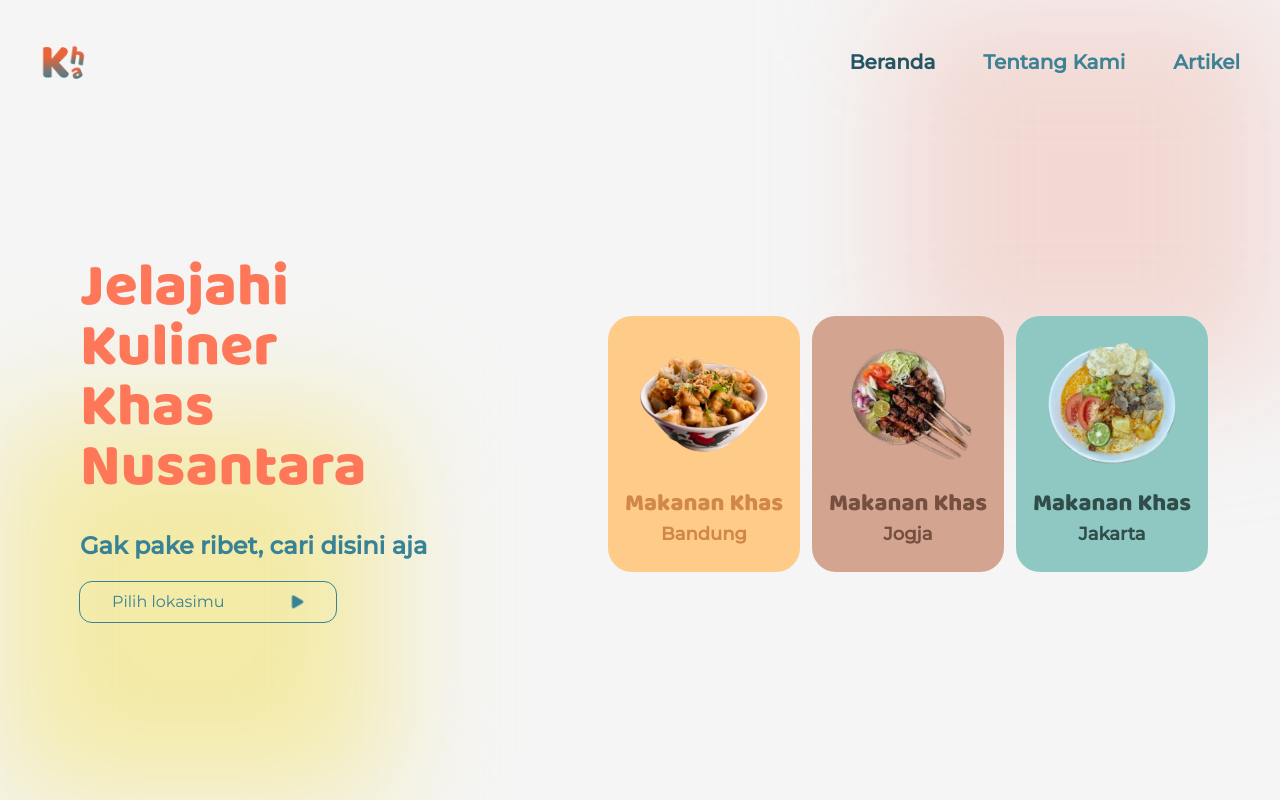
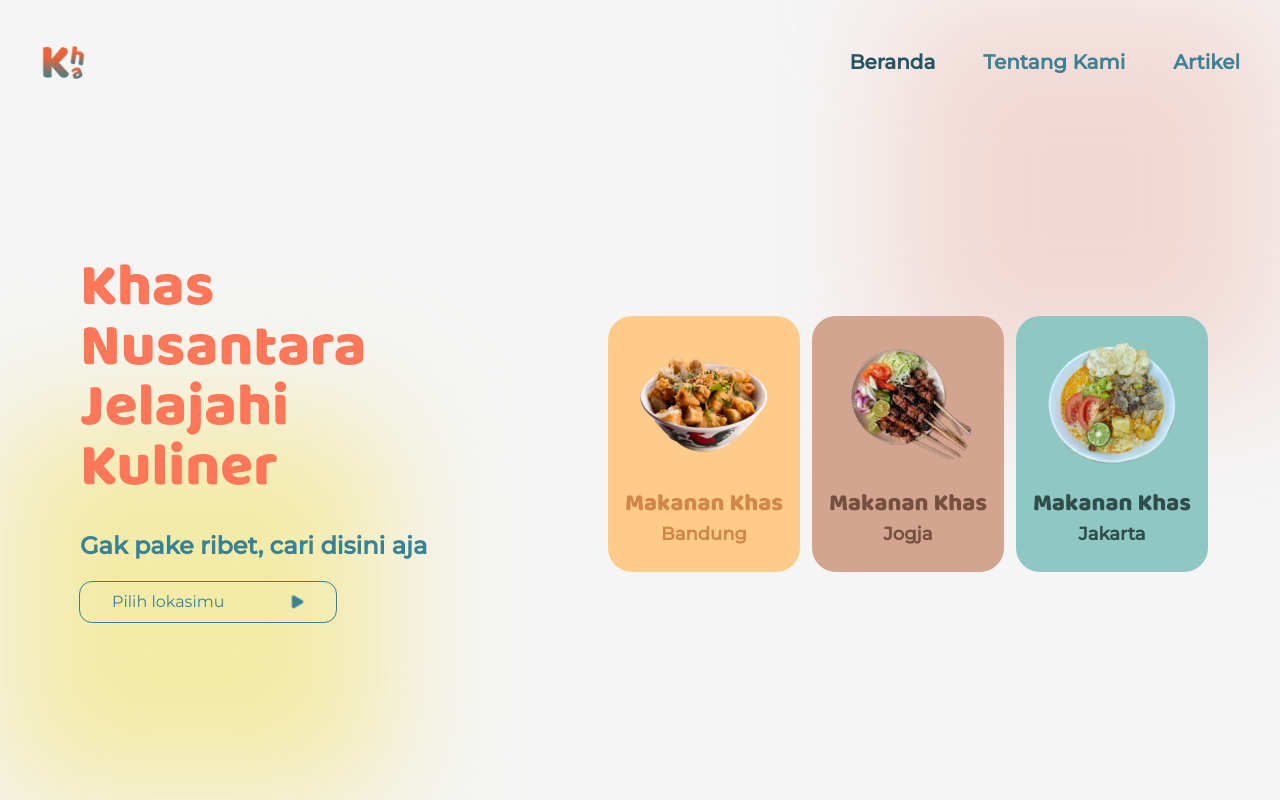
Before and after one commit to snailsquid/fewdc, a Next.js app: page /home in a window 1280 px wide. Built offline with nearby package versions, Linux system fonts and the light colour scheme.

Commit message:
tuker gara2 alfabet, si adlan nyak ckckck

```diff
--- a/app/home/page.js
+++ b/app/home/page.js
@@ -445,8 +445,8 @@ export default function Page() {
                 animate={{ translateY: 0, opacity: 100 }}
                 className={`${baloo.className} text-4xl sm:text-5xl md:text-6xl text-center lg:text-left text-home-text`}
               >
+                <div>Khas Nusantara</div>
                 <div>Jelajahi Kuliner</div>
-                <div>Khas Nusantara</div>
               </motion.div>
               <motion.div
                 transition={{
```
